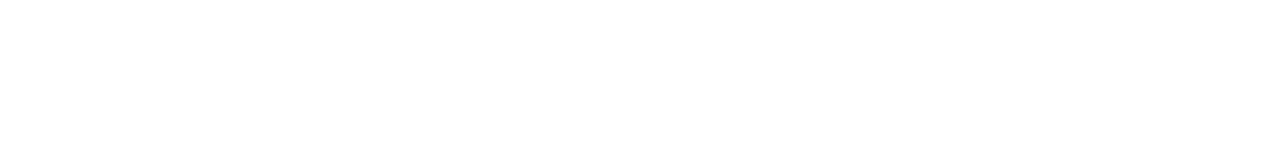
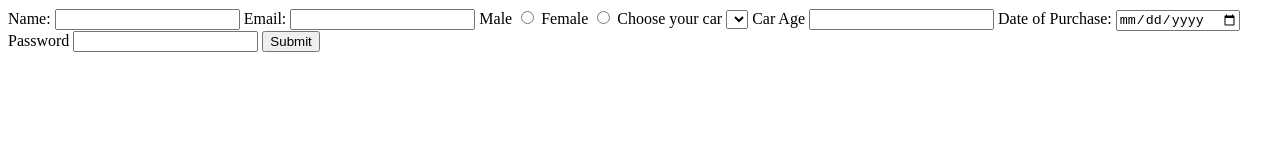
Before and after one commit to acciojob/car-insurance-form-megha77777, a website: page main.html in a window 1280 px wide. Drawn offline with Linux system fonts and the light colour scheme.

Commit message:
created a submission

```diff
--- a/main.html
+++ b/main.html
@@ -8,6 +8,35 @@
 
 <body>
 	<!-- the entire body must be written by student -->
+	<label for="name">Name: </label>
+	<input type="Text" id="name" required>
+
+	<label for="email">Email: </label>
+	<input type="Email" id="email" required>
+
+	<label for="gender_m">Male</label>
+	<input type="radio" id="gender_m" name="gender" required>
+	<label for="gender_f">Female</label>
+	<input type="radio" id="gender_f" name="gender" required>
+
+	<label for="cars">Choose your car</label>
+	<select type="Dropdown" id="cars">
+		<option value="BMW"></option>
+		<option value="Audi"></option>
+		<option value="Mercedez"></option>
+	</select>
+
+	<label for="carage">Car Age </label>
+	<input type="number" id="carage" required>
+
+	<label for="dop">Date of Purchase: </label>
+	<input type="Date" id="dop" required>
+
+	<label for="password">Password </label>
+	<input text="Password" id="password" required>
+
+<!-- 	<input type="submit" id="button"> -->
+	<button type="submit">Submit</button>
     <script type="text/javascript" src="./script.js">
 </script>
 
```
